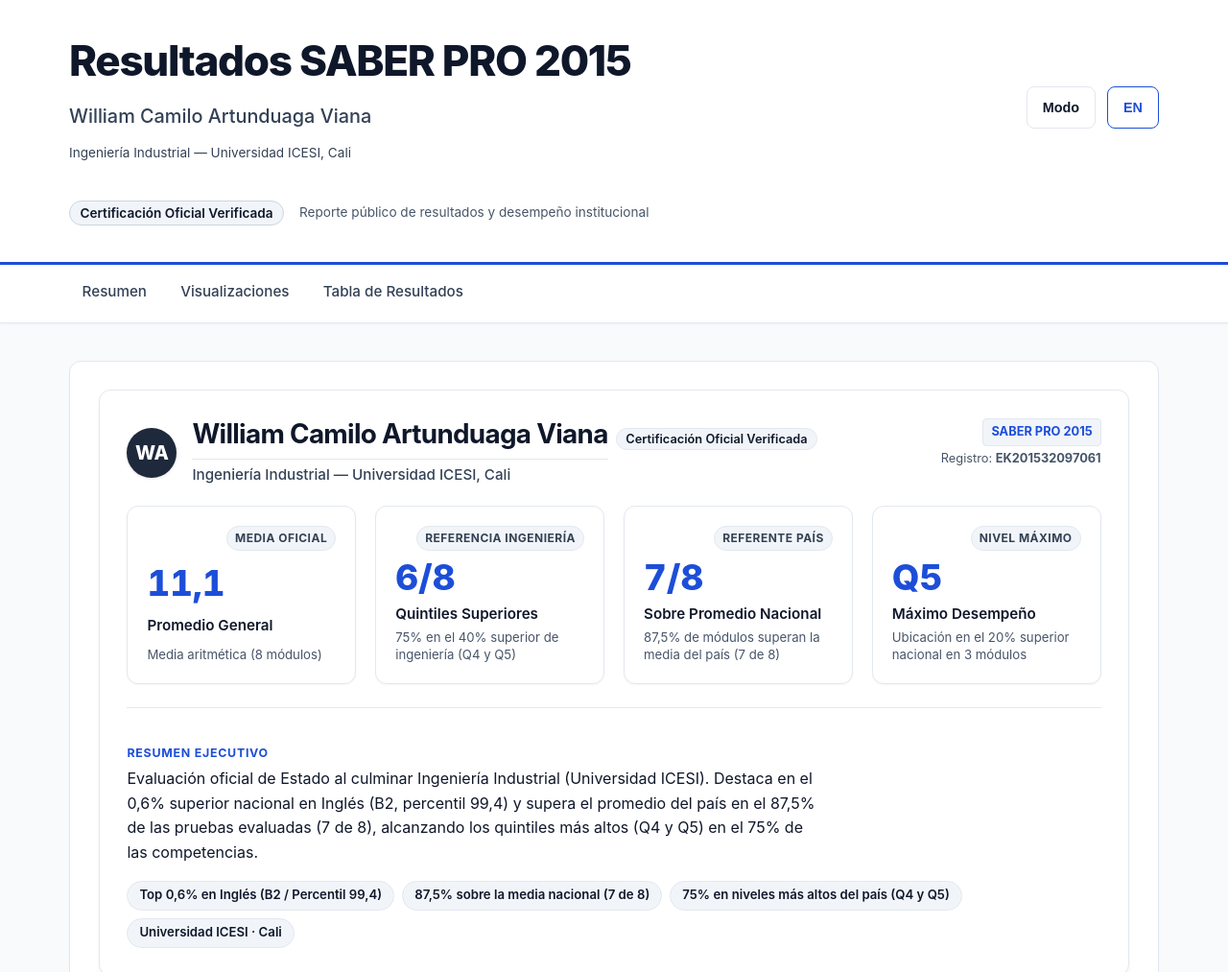
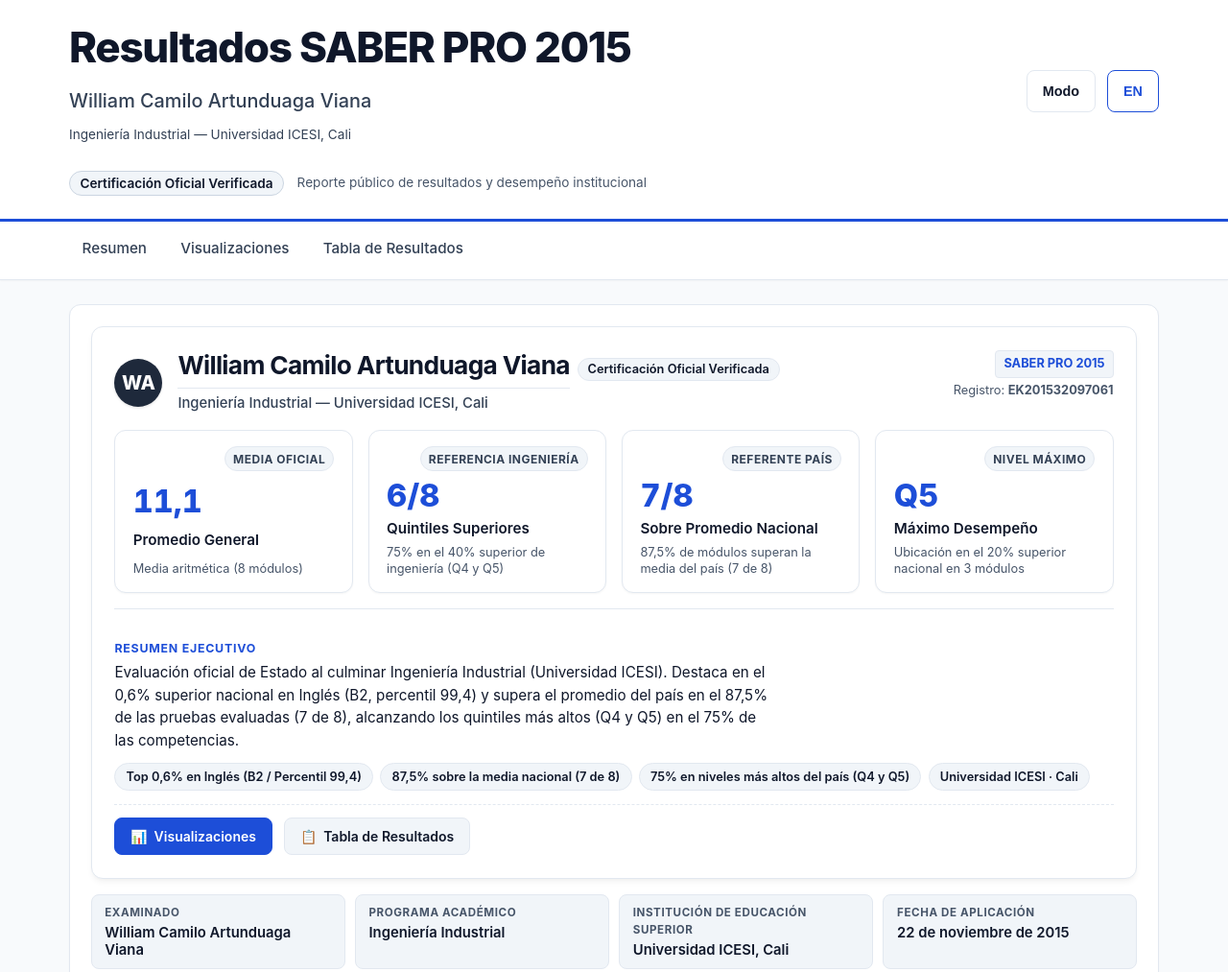
Before and after one commit to willkwolf/ICFES-saberPro2015, a plain HTML site: page index.html in a window 1280 px wide. Shown: the top 1013 px of the page at 96% size. Drawn offline with Linux system fonts and the light colour scheme.

Commit message:
feat(ux): implement 7-second rule heuristic and eliminate UI redundancy

```diff
--- a/css/components.css
+++ b/css/components.css
@@ -70,33 +70,35 @@
   color: var(--badge-q5-fg);
 }
 
-/* Stat Cards */
+/* Stat Cards (7-Second Scan Optimized) */
 .stat-card {
   background-color: var(--bg-surface-elevated);
   border: 1px solid var(--border-subtle);
   border-radius: var(--radius-lg);
-  padding: 1.25rem;
+  padding: 1rem 1.15rem;
   box-shadow: var(--card-shadow);
   display: flex;
   flex-direction: column;
   justify-content: space-between;
-  transition: transform var(--transition-fast), box-shadow var(--transition-fast);
+  transition: transform var(--transition-fast), box-shadow var(--transition-fast), border-color var(--transition-fast);
   min-width: 0;
   overflow-wrap: break-word;
   word-break: break-word;
 }
 
 .stat-card:hover {
-  border-color: var(--border-strong);
+  transform: translateY(-2px);
+  border-color: var(--color-primary-600);
   box-shadow: var(--card-shadow-hover);
 }
 
 .stat-number {
-  font-size: clamp(1.85rem, 1.5rem + 1vw, 2.5rem);
+  font-size: clamp(1.75rem, 1.4rem + 0.8vw, 2.35rem);
   font-weight: 800;
   color: var(--color-primary-600);
   line-height: 1.1;
-  margin-bottom: 0.35rem;
+  margin-bottom: 0.25rem;
+  font-variant-numeric: tabular-nums;
   overflow-wrap: break-word;
   word-break: break-word;
 }
@@ -105,40 +107,47 @@
   font-size: 0.95rem;
   font-weight: 600;
   color: var(--text-primary);
-  margin-bottom: 0.25rem;
+  margin-bottom: 0.2rem;
   overflow-wrap: break-word;
   word-break: break-word;
 }
 
 .stat-sublabel {
-  font-size: 0.825rem;
+  font-size: 0.8rem;
   color: var(--text-muted);
   line-height: 1.35;
   overflow-wrap: break-word;
   word-break: break-word;
 }
 
-/* Info Cards (Candidate Info) */
+/* Info Cards (Candidate Info - High Density Ribbon) */
 .info-card {
   background-color: var(--bg-surface-subtle);
   border: 1px solid var(--border-subtle);
   border-radius: var(--radius-md);
-  padding: 0.85rem 1rem;
+  padding: 0.55rem 0.85rem;
+  transition: border-color var(--transition-fast), background-color var(--transition-fast);
+}
+
+.info-card:hover {
+  border-color: var(--border-strong);
+  background-color: var(--bg-surface-elevated);
 }
 
 .info-label {
-  font-size: 0.8rem;
-  font-weight: 600;
+  font-size: 0.725rem;
+  font-weight: 700;
   text-transform: uppercase;
   letter-spacing: 0.05em;
   color: var(--text-muted);
-  margin-bottom: 0.25rem;
+  margin-bottom: 0.15rem;
 }
 
 .info-value {
-  font-size: 1rem;
+  font-size: 0.925rem;
   font-weight: 600;
   color: var(--text-primary);
+  line-height: 1.25;
 }
 
 /* Buttons and Controls */
@@ -549,14 +558,14 @@ table.data-table tbody tr.table-row-q1 {
   #table-specific td:nth-child(7)::before { content: "N Nac.: "; }
 }
 
-/* Executive Summary Hero Card (Meta / React Dashboard Style) */
+/* Executive Summary Hero Card (7-Second Heuristic Architecture) */
 .executive-hero-card {
   background-color: var(--bg-surface-elevated);
   border: 1px solid var(--border-subtle);
   border-radius: var(--radius-lg);
-  padding: clamp(1.25rem, 1rem + 1vw, 2rem);
+  padding: clamp(1rem, 0.85rem + 0.8vw, 1.5rem);
   box-shadow: 0 4px 6px -1px rgba(0, 0, 0, 0.05), 0 2px 4px -2px rgba(0, 0, 0, 0.03);
-  margin-bottom: 1.5rem;
+  margin-bottom: 1rem;
   transition: box-shadow var(--transition-fast), border-color var(--transition-fast);
 }
 
@@ -581,8 +590,8 @@ table.data-table tbody tr.table-row-q1 {
 }
 
 .hero-avatar {
-  width: 52px;
-  height: 52px;
+  width: 50px;
+  height: 50px;
   border-radius: 50%;
   background-color: var(--color-slate-800);
   color: #ffffff;
@@ -604,7 +613,7 @@ table.data-table tbody tr.table-row-q1 {
 }
 
 .hero-candidate-name {
-  font-size: clamp(1.25rem, 1.1rem + 0.8vw, 1.75rem);
+  font-size: clamp(1.2rem, 1rem + 0.8vw, 1.65rem);
   font-weight: 700;
   margin: 0;
   color: var(--text-primary);
@@ -614,9 +623,9 @@ table.data-table tbody tr.table-row-q1 {
 }
 
 .hero-degree {
-  font-size: 0.95rem;
+  font-size: 0.925rem;
   color: var(--text-secondary);
-  margin: 0.25rem 0 0;
+  margin: 0.2rem 0 0;
   font-weight: 500;
   overflow-wrap: break-word;
   word-break: break-word;
@@ -649,8 +658,8 @@ table.data-table tbody tr.table-row-q1 {
 }
 
 .hero-summary-box {
-  margin-top: 1.25rem;
-  padding-top: 1.25rem;
+  margin-top: 0.85rem;
+  padding-top: 0.85rem;
   border-top: 1px solid var(--border-subtle);
 }
 
@@ -660,37 +669,37 @@ table.data-table tbody tr.table-row-q1 {
   letter-spacing: 0.06em;
   font-weight: 700;
   color: var(--color-primary-600);
-  margin-bottom: 0.4rem;
+  margin-bottom: 0.35rem;
 }
 
 .hero-narrative {
-  font-size: 1rem;
-  line-height: 1.6;
+  font-size: 0.95rem;
+  line-height: 1.55;
   color: var(--text-primary);
-  margin-bottom: 1rem;
+  margin-bottom: 0.75rem;
   overflow-wrap: break-word;
 }
 
 .hero-narrative p {
   margin-block-start: 0;
-  margin-block-end: 0.75rem;
-  line-height: 1.6;
+  margin-block-end: 0.5rem;
+  line-height: 1.55;
 }
 
 .hero-narrative p:last-child {
-  margin-block-end: 1rem;
+  margin-block-end: 0.75rem;
 }
 
 .hero-chips-group {
   display: flex;
   flex-wrap: wrap;
-  gap: 0.5rem;
+  gap: 0.45rem;
 }
 
 .hero-chip {
-  padding: 0.35rem 0.75rem;
+  padding: 0.3rem 0.7rem;
   border-radius: var(--radius-full);
-  font-size: 0.825rem;
+  font-size: 0.8rem;
   font-weight: 600;
   display: inline-flex;
   align-items: center;
@@ -703,6 +712,63 @@ table.data-table tbody tr.table-row-q1 {
   max-width: 100%;
   overflow-wrap: break-word;
   word-break: break-word;
+  transition: border-color var(--transition-fast), background-color var(--transition-fast);
+}
+
+.hero-chip:hover {
+  border-color: var(--color-primary-600);
+  background-color: var(--bg-surface-elevated);
+}
+
+/* 7-Second Rule Micro-Interaction Action Bar */
+.hero-actions {
+  display: flex;
+  flex-wrap: wrap;
+  align-items: center;
+  gap: 0.75rem;
+  margin-top: 0.85rem;
+  padding-top: 0.85rem;
+  border-top: 1px dashed var(--border-subtle);
+}
+
+.hero-action-btn {
+  font-size: 0.875rem;
+  font-weight: 600;
+  text-decoration: none;
+  padding: 0.45rem 1rem;
+  border-radius: var(--radius-md);
+  display: inline-flex;
+  align-items: center;
+  gap: 0.45rem;
+  transition: all var(--transition-fast);
+  cursor: pointer;
+}
+
+.hero-action-btn:hover {
+  transform: translateY(-1px);
+}
+
+.btn-primary.hero-action-btn {
+  background-color: var(--color-primary-600);
+  color: #ffffff;
+  border: 1px solid var(--color-primary-600);
+}
+
+.btn-primary.hero-action-btn:hover {
+  background-color: var(--color-primary-700);
+  border-color: var(--color-primary-700);
+  box-shadow: 0 2px 4px rgba(37, 99, 235, 0.25);
+}
+
+.btn-secondary.hero-action-btn {
+  background-color: var(--bg-surface-subtle);
+  color: var(--text-primary);
+  border: 1px solid var(--border-subtle);
+}
+
+.btn-secondary.hero-action-btn:hover {
+  background-color: var(--bg-surface-elevated);
+  border-color: var(--border-strong);
 }
 
 
--- a/css/layout.css
+++ b/css/layout.css
@@ -33,7 +33,7 @@ header.site-header {
   background-color: var(--bg-header);
   border-bottom: 3px solid var(--color-primary-600);
   box-shadow: var(--nav-shadow);
-  padding-block: clamp(1.5rem, 3vw, 2.5rem);
+  padding-block: clamp(1rem, 2vw, 1.5rem);
 }
 
 .header-top {
@@ -42,7 +42,7 @@ header.site-header {
   justify-content: space-between;
   align-items: center;
   gap: 1rem;
-  margin-bottom: 1.5rem;
+  margin-bottom: 0.75rem;
 }
 
 .controls-bar {
@@ -54,15 +54,15 @@ header.site-header {
 .header-main {
   display: flex;
   flex-direction: column;
-  gap: 0.5rem;
+  gap: 0.35rem;
 }
 
 .header-badges {
   display: flex;
   flex-wrap: wrap;
   align-items: center;
-  gap: 0.65rem 1rem;
-  margin-top: 0.75rem;
+  gap: 0.5rem 0.85rem;
+  margin-top: 0.5rem;
 }
 
 nav.main-nav {
@@ -116,7 +116,7 @@ nav.main-nav {
 /* Main Content Landmark */
 main#main-content {
   flex: 1 0 auto;
-  padding-block: clamp(1.5rem, 3vw, 3rem);
+  padding-block: clamp(1rem, 2vw, 1.75rem);
 }
 
 /* Section Blocks */
@@ -124,8 +124,8 @@ section.page-section {
   background-color: var(--bg-surface);
   border: 1px solid var(--border-subtle);
   border-radius: var(--radius-lg);
-  padding: clamp(1rem, 2.5vw, 1.85rem);
-  margin-bottom: 2rem;
+  padding: clamp(0.85rem, 2vw, 1.35rem);
+  margin-bottom: 1.5rem;
   box-shadow: var(--card-shadow);
 }
 
@@ -133,23 +133,23 @@ section.page-section {
 .stats-grid {
   display: grid;
   grid-template-columns: repeat(auto-fit, minmax(min(100%, 220px), 1fr));
-  gap: 1.25rem;
-  margin-top: 1.25rem;
-  margin-bottom: 1.5rem;
+  gap: 1rem;
+  margin-top: 1rem;
+  margin-bottom: 1rem;
 }
 
 .candidate-info-grid {
   display: grid;
   grid-template-columns: repeat(auto-fit, minmax(min(100%, 240px), 1fr));
-  gap: 1rem;
-  margin-top: 1rem;
+  gap: 0.65rem;
+  margin-top: 0.85rem;
 }
 
 .charts-grid {
   display: grid;
   grid-template-columns: 1fr;
-  gap: 2rem;
-  margin-block: 1.5rem;
+  gap: 1.5rem;
+  margin-block: 1.25rem;
 }
 
 @media (min-width: 992px) {
--- a/data/verification_report.json
+++ b/data/verification_report.json
@@ -1,5 +1,5 @@
 {
-  "timestamp": "2026-11-22T06:08:38.479590+00:00",
+  "timestamp": "2026-11-23T00:47:55.932583+00:00",
   "overall_verdict": "PASS",
   "rules": {
     "RULE-01-SOURCE-PARITY": {
@@ -28,11 +28,11 @@
     },
     "RULE-07-HYGIENE-PII-GUARD": {
       "status": "PASS",
-      "details": "Repository hygiene verified: Scanned 43 text files across root, docs/, data/, assets/, and scripts/. Zero occurrences of Colombian National ID detected. PII redaction strictly enforced; candidate registration EK201532097061 preserved as public reference."
+      "details": "Repository hygiene verified: Scanned 45 text files across root, docs/, data/, assets/, and scripts/. Zero occurrences of Colombian National ID detected. PII redaction strictly enforced; candidate registration EK201532097061 preserved as public reference."
     },
     "RULE-08-LINK-INTEGRITY": {
       "status": "PASS",
-      "details": "Link integrity verified: 36 references validated across 7 documents. 100% of internal links resolve to valid disk assets. Zero broken links and zero placeholder domains detected."
+      "details": "Link integrity verified: 36 references validated across 9 documents. 100% of internal links resolve to valid disk assets. Zero broken links and zero placeholder domains detected."
     }
   }
 }
--- a/index.html
+++ b/index.html
@@ -139,10 +139,22 @@
                         <span class="hero-chip" data-i18n="header.chip_institution">Universidad ICESI · Cali</span>
                     </div>
                 </div>
+
+                <!-- Fast Action Affordances (7-Second Heuristic Micro-Interaction) -->
+                <div class="hero-actions" role="toolbar" aria-label="Acciones rápidas de exploración">
+                    <a href="#visualizations" class="btn-primary hero-action-btn">
+                        <span aria-hidden="true">📊</span>
+                        <span data-i18n="nav.visualizations">Visualizaciones</span>
+                    </a>
+                    <a href="#tables" class="btn-secondary hero-action-btn">
+                        <span aria-hidden="true">📋</span>
+                        <span data-i18n="nav.tables">Tabla de Resultados</span>
+                    </a>
+                </div>
             </div>
 
-            <!-- Candidate Metadata Grid -->
-            <div class="candidate-info-grid">
+            <!-- Candidate Metadata Grid (High-Density Ribbon) -->
+            <div class="candidate-info-grid" role="region" aria-label="Metadatos oficiales del examen">
                 <div class="info-card">
                     <div class="info-label" data-i18n="candidate_info.candidate_label">Examinado</div>
                     <div class="info-value" data-i18n="candidate_info.candidate_name">William Camilo Artunduaga Viana</div>
```
Also changed, not shown: docs/index.html (+14 -2 lines), 2 other files.
